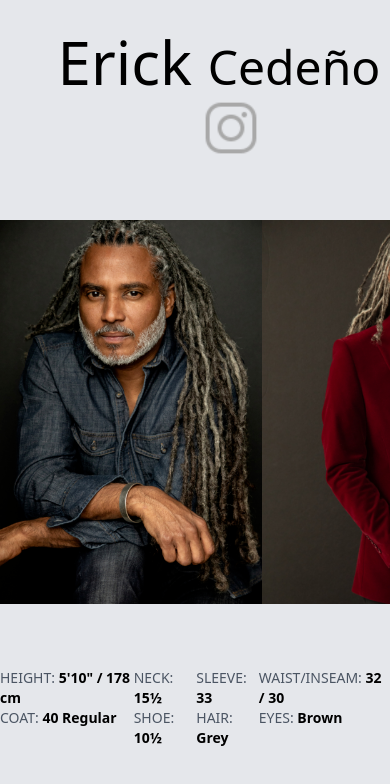
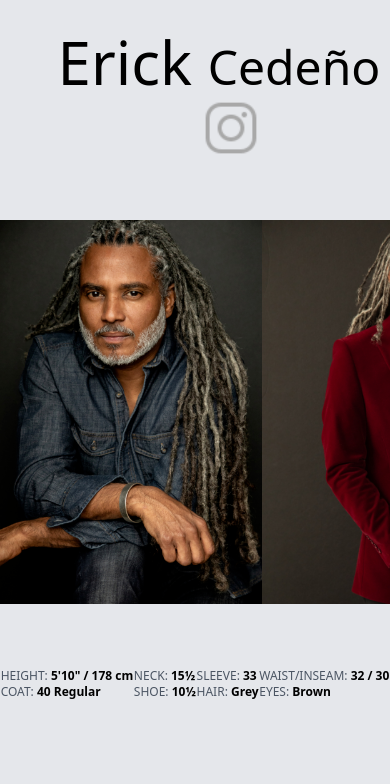
Before and after one commit to knitex202/erick-cedeno, a React (Create React App) app: page / in a window 390 px wide. Shown: the top 784 px of the page. Built offline with nearby package versions, Linux system fonts and the light colour scheme.

Commit message:
changed font size

```diff
--- a/src/components/Landing.js
+++ b/src/components/Landing.js
@@ -5,7 +5,7 @@ import { data } from "../data";
 
 function Landing() {
   return (
-    <div className="w-screen h-screen">
+    <div className="w-full h-full">
       <div className="flex flex-col lg:flex lg:flex-row lg:justify-center mt-8 ml-12 items-center">
         <div className="">
         <h1 className=" inline-block text-6xl ">
@@ -23,7 +23,7 @@ function Landing() {
         <Card info={data} />
         </div>
       </div>
-      <div className="flex w-full justify-evenly text-sm lg:text-lg text-gray-600">
+      <div className="flex w-full justify-evenly text-xs lg:text-lg text-gray-600">
         <div>
           <p>
             HEIGHT: <span className="font-bold text-black">5'10" / 178 cm</span>
--- a/src/output.css
+++ b/src/output.css
@@ -667,6 +667,11 @@ video {
   line-height: 1.25rem;
 }
 
+.text-xs {
+  font-size: 0.75rem;
+  line-height: 1rem;
+}
+
 .font-bold {
   font-weight: 700;
 }
```
